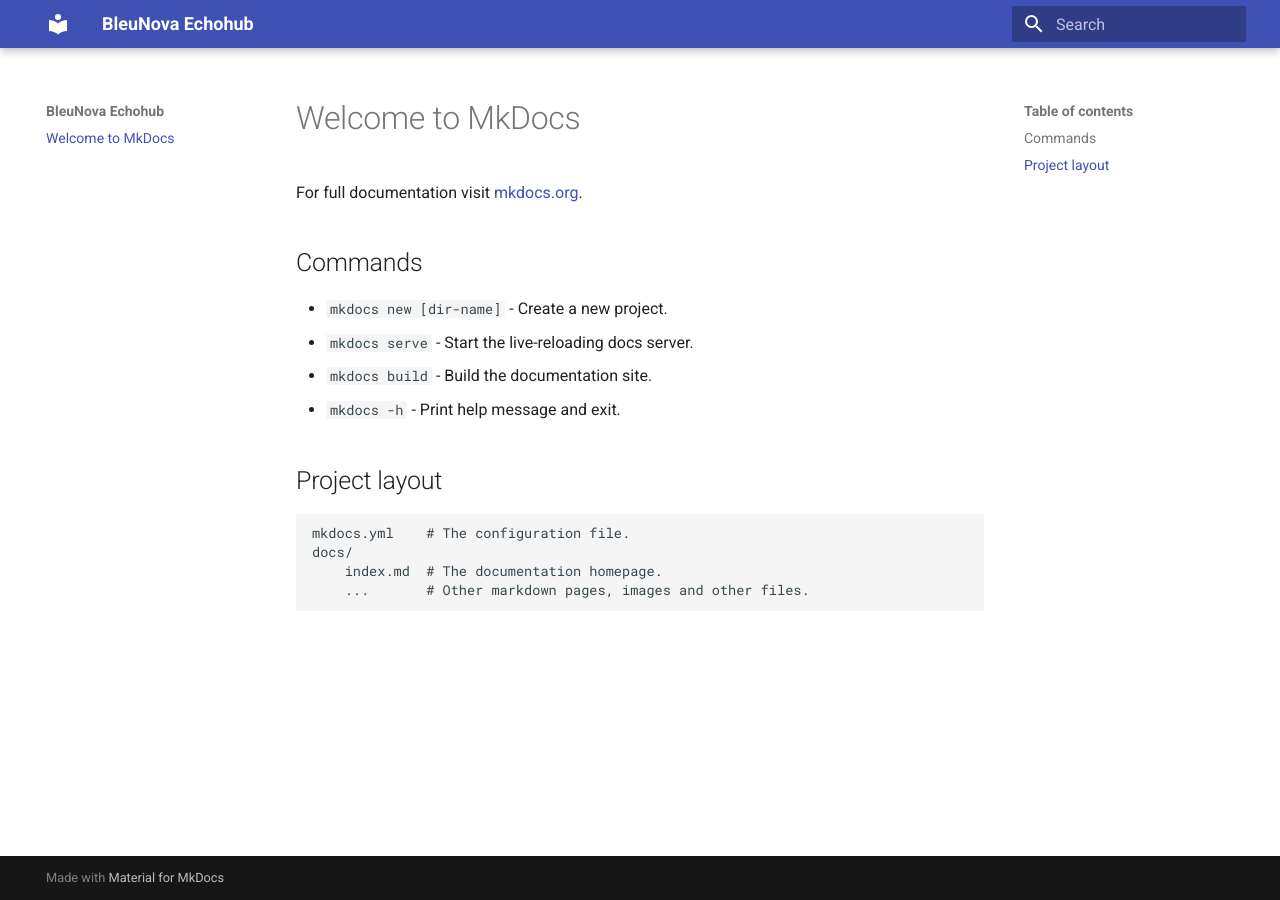
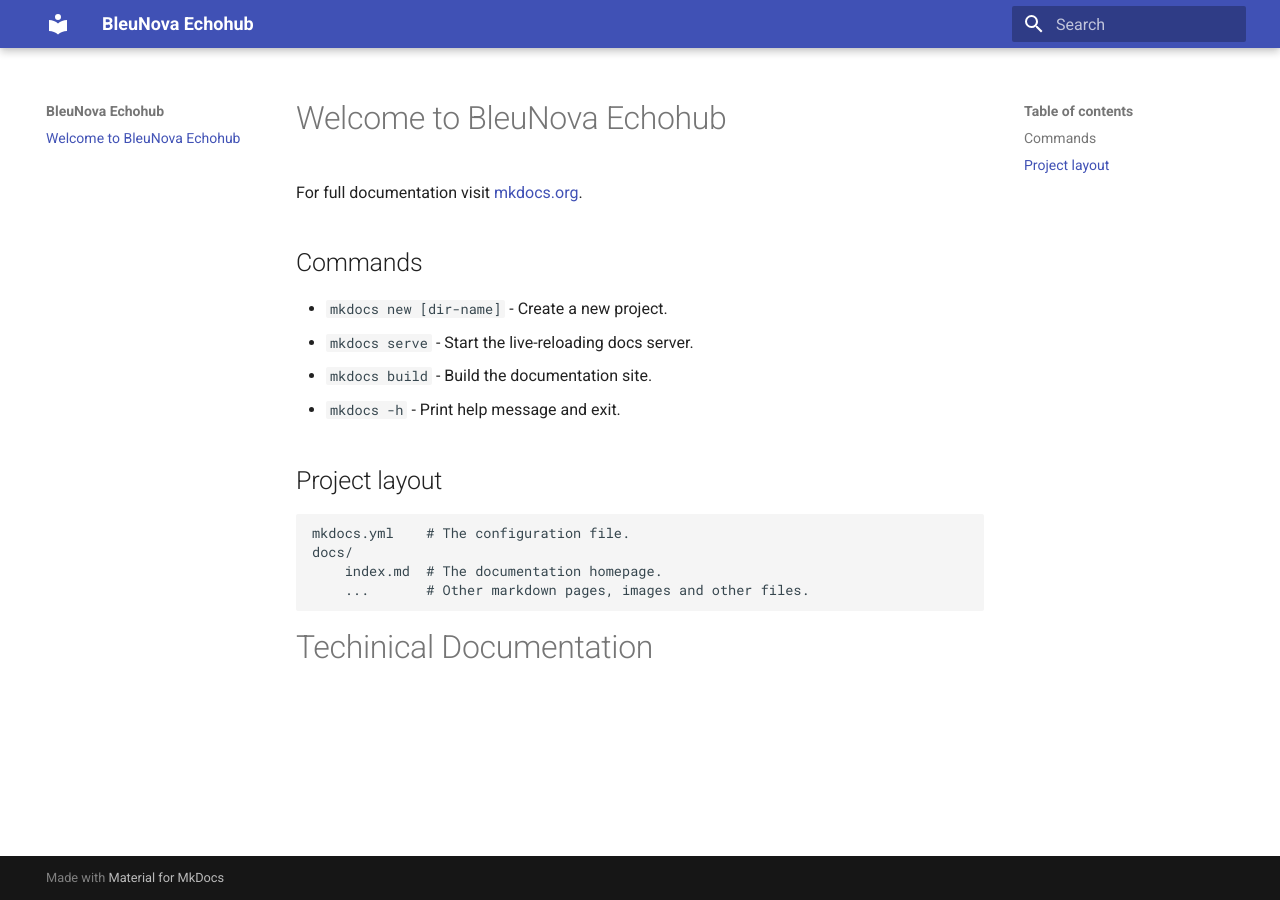
Before and after one commit to sebinmpn/BleuNova_Echohub, an MkDocs documentation site: the page built from docs/index.md, in a window 1280 px wide. Built offline with MkDocs 1.6.1 and Material for MkDocs 9.7.7, drawn with Linux system fonts in a browser that asks for light colours.

Commit message:
Update index.md

```diff
--- a/docs/index.md
+++ b/docs/index.md
@@ -1,4 +1,4 @@
-# Welcome to MkDocs
+# Welcome to BleuNova Echohub
 
 For full documentation visit [mkdocs.org](https://www.mkdocs.org).
 
@@ -15,3 +15,6 @@ For full documentation visit [mkdocs.org](https://www.mkdocs.org).
     docs/
         index.md  # The documentation homepage.
         ...       # Other markdown pages, images and other files.
+
+
+# Techinical Documentation
```
